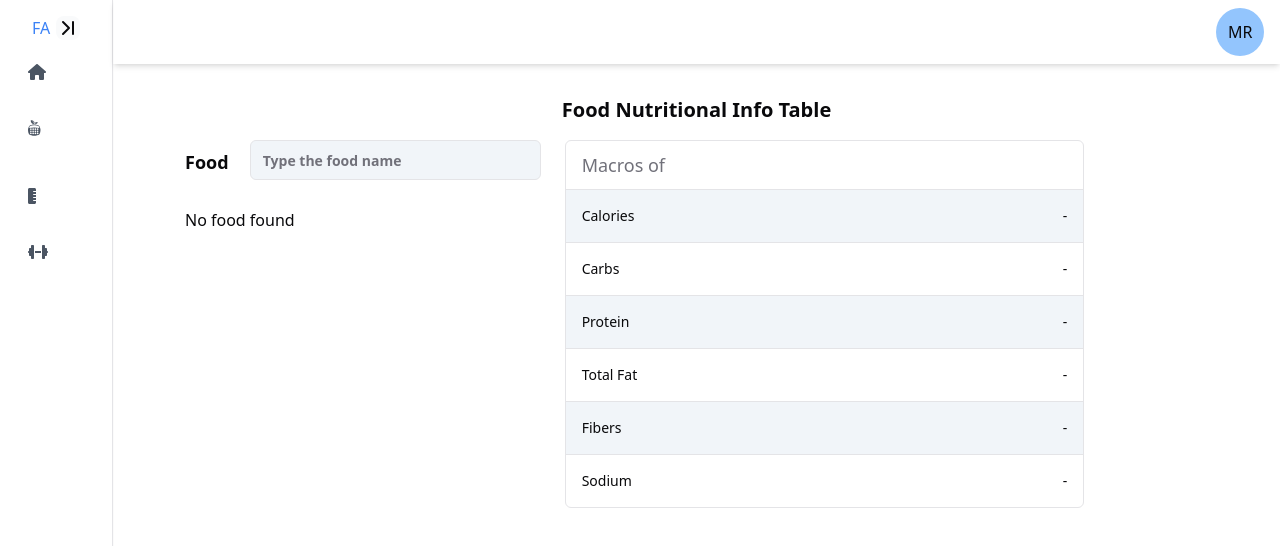
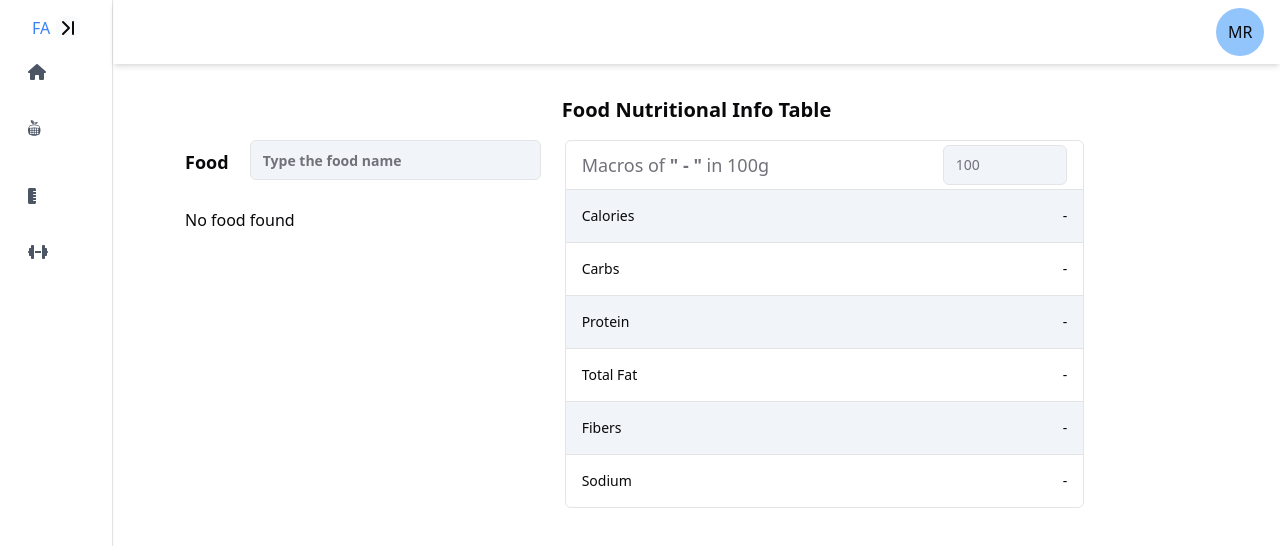
Before and after one commit to marcelrzd/fit-app, a Next.js app in the folder frontend/: page /nutritional_info in a window 1280 px wide. Shown: the top 546 px of the page. Built offline with nearby package versions, Linux system fonts and the light colour scheme.

Commit message:
feat: dynamically calculates macro on qty

```diff
--- a/frontend/components/MacrosTable.tsx
+++ b/frontend/components/MacrosTable.tsx
@@ -1,6 +1,6 @@
 "use client";
 
-import { useState, useEffect } from "react";
+import { useState, useEffect, useMemo } from "react";
 import data from "@/app/data/taco.json";
 import { FoodItem } from "@/app/nutritional_info/types";
 
@@ -18,21 +18,22 @@ import { Input } from "./ui/input";
 
 export function MacrosTable() {
   const [foodSearch, setFoodSearch] = useState("");
-  const [foodData, setFoodData] = useState<FoodItem[]>([]);
+  const [qty, setQty] = useState("100");
+  const [foodData, setFoodData] = useState("");
   const [macros, setMacros] = useState<FoodItem[]>([]);
-  const {
-    description = "",
-    energy_kcal,
-    carbohydrate_g,
-    protein_g,
-    total_fat,
-    fiber_g,
-    sodium_mg,
-  } = foodData || {};
+  const [selectedFood, setSelectedFood] = useState<number | null>(null);
+
+  // handle food search start
+  const parseFatValue = (value: number | string): number => {
+    const num = parseFloat(value as string);
+    return isNaN(num) ? 0 : num;
+  };
 
   useEffect(() => {
     if (foodSearch.trim() === "") {
       setMacros([]);
+      setFoodData("");
+      setSelectedFood(null);
       return;
     }
 
@@ -41,17 +42,12 @@ export function MacrosTable() {
         item.description.toLowerCase().includes(foodSearch.toLowerCase())
       )
       .map((item) => {
-        // Parse fat values
-        const saturated = parseFloat(item.saturated_g as string) || 0;
-        const monounsaturated =
-          parseFloat(item.monounsaturated_g as string) || 0;
-        const polyunsaturated =
-          parseFloat(item.polyunsaturated_g as string) || 0;
+        const saturated = parseFatValue(item.saturated_g);
+        const monounsaturated = parseFatValue(item.monounsaturated_g);
+        const polyunsaturated = parseFatValue(item.polyunsaturated_g);
 
-        // Calculate total_fat
         const total_fat = saturated + monounsaturated + polyunsaturated;
 
-        // Return the mapped object
         return {
           id: item.id,
           description: item.description,
@@ -59,12 +55,9 @@ export function MacrosTable() {
           energy_kcal: item.energy_kcal,
           carbohydrate_g: item.carbohydrate_g,
           protein_g: item.protein_g,
-          saturated_g: item.saturated_g,
-          monounsaturated_g: item.monounsaturated_g,
-          polyunsaturated_g: item.polyunsaturated_g,
           total_fat: total_fat,
           sodium_mg: item.sodium_mg,
-          fiber_g: item.fiber_g
+          fiber_g: item.fiber_g,
         } as FoodItem;
       });
 
@@ -77,7 +70,39 @@ export function MacrosTable() {
 
   const handleFoodSelect = (food: FoodItem) => {
     setFoodData(food);
+    setSelectedFood(food.id);
+    setQty("100");
   };
+  // handle food search end
+
+  // handle qty change start
+  const calculatedData = useMemo(() => {
+    if (foodData && qty) {
+      const qtyValue = parseFloat(qty);
+      if (isNaN(qtyValue) || qtyValue <= 0) {
+        return null;
+      }
+      const factor = qtyValue / 100;
+
+      // Calculate total_fat using parsed fat values
+      const saturated = parseFatValue(foodData.saturated_g);
+      const monounsaturated = parseFatValue(foodData.monounsaturated_g);
+      const polyunsaturated = parseFatValue(foodData.polyunsaturated_g);
+      const total_fat = saturated + monounsaturated + polyunsaturated;
+
+      return {
+        ...foodData,
+        energy_kcal: foodData.energy_kcal * factor,
+        carbohydrate_g: foodData.carbohydrate_g * factor,
+        protein_g: foodData.protein_g * factor,
+        total_fat: total_fat * factor,
+        sodium_mg: foodData.sodium_mg * factor,
+        fiber_g: foodData.fiber_g * factor,
+      };
+    }
+    return null;
+  }, [foodData, qty]);
+  // handle qty change end
 
   return (
     <div className="flex flex-row items-start w-full p-4 gap-6">
@@ -97,8 +122,12 @@ export function MacrosTable() {
               <span
                 key={item.id}
                 onClick={() => handleFoodSelect(item)}
-                className={`p-2 cursor-pointer hover:bg-slate-200 transition-all ease-in-out ${
-                  index % 2 === 0 ? "bg-slate-100" : ""
+                className={`p-2 cursor-pointer ${
+                  item.id === selectedFood
+                    ? "bg-blue-200 text-blue-800 font-semibold"
+                    : index % 2 === 0
+                    ? "bg-slate-100"
+                    : ""
                 }`}
               >
                 {item.description}
@@ -114,7 +143,22 @@ export function MacrosTable() {
           <TableHeader>
             <TableRow>
               <TableHead className="text-lg" colSpan={3}>
-                Macros of {foodData?.description || ""}
+                Macros of{" "}
+                <span className="font-bold">
+                  {foodData?.description
+                    ? `"${foodData.description}"`
+                    : `" - "`}
+                </span>{" "}
+                in 100g
+              </TableHead>
+              <TableHead className="text-lg text-right">
+                <Input
+                  type="number"
+                  className="w-[50%] bg-slate-100 float-right"
+                  placeholder="Qty in grams"
+                  value={qty}
+                  onChange={(e) => setQty(e.target.value)}
+                />
               </TableHead>
             </TableRow>
           </TableHeader>
@@ -124,7 +168,7 @@ export function MacrosTable() {
                 Calories
               </TableCell>
               <TableCell className="text-right">
-                {formatValue(foodData.energy_kcal, " kcal")}
+                {formatValue(calculatedData?.energy_kcal, " kcal")}
               </TableCell>
             </TableRow>
             <TableRow>
@@ -132,7 +176,7 @@ export function MacrosTable() {
                 Carbs
               </TableCell>
               <TableCell className="text-right">
-                {formatValue(foodData.carbohydrate_g, " g")}
+                {formatValue(calculatedData?.carbohydrate_g, " g")}
               </TableCell>
             </TableRow>
             <TableRow className="bg-slate-100">
@@ -140,7 +184,7 @@ export function MacrosTable() {
                 Protein
               </TableCell>
               <TableCell className="text-right">
-                {formatValue(foodData.protein_g, " g")}
+                {formatValue(calculatedData?.protein_g, " g")}
               </TableCell>
             </TableRow>
             <TableRow>
@@ -148,21 +192,26 @@ export function MacrosTable() {
                 Total Fat
               </TableCell>
               <TableCell className="text-right">
-                {formatValue(foodData.total_fat, " g")}
+                {formatValue(calculatedData?.total_fat, " g")}
               </TableCell>
             </TableRow>
             <TableRow className="bg-slate-100">
               <TableCell className="font-medium" colSpan={3}>
                 Fibers
               </TableCell>
-              <TableCell className="text-right">{formatValue(foodData.fiber_g, " mg")}</TableCell>
+              <TableCell className="text-right">
+                {formatValue(calculatedData?.fiber_g, " mg")}
+              </TableCell>
             </TableRow>
             <TableRow>
               <TableCell className="font-medium" colSpan={3}>
                 Sodium
               </TableCell>
               <TableCell className="text-right">
-                {formatValue(foodData.sodium_mg, " mg")}
+                {formatValue(
+                  calculatedData?.sodium_mg ? calculatedData?.sodium_mg : "-",
+                  " mg"
+                )}
               </TableCell>
             </TableRow>
           </TableBody>
```
